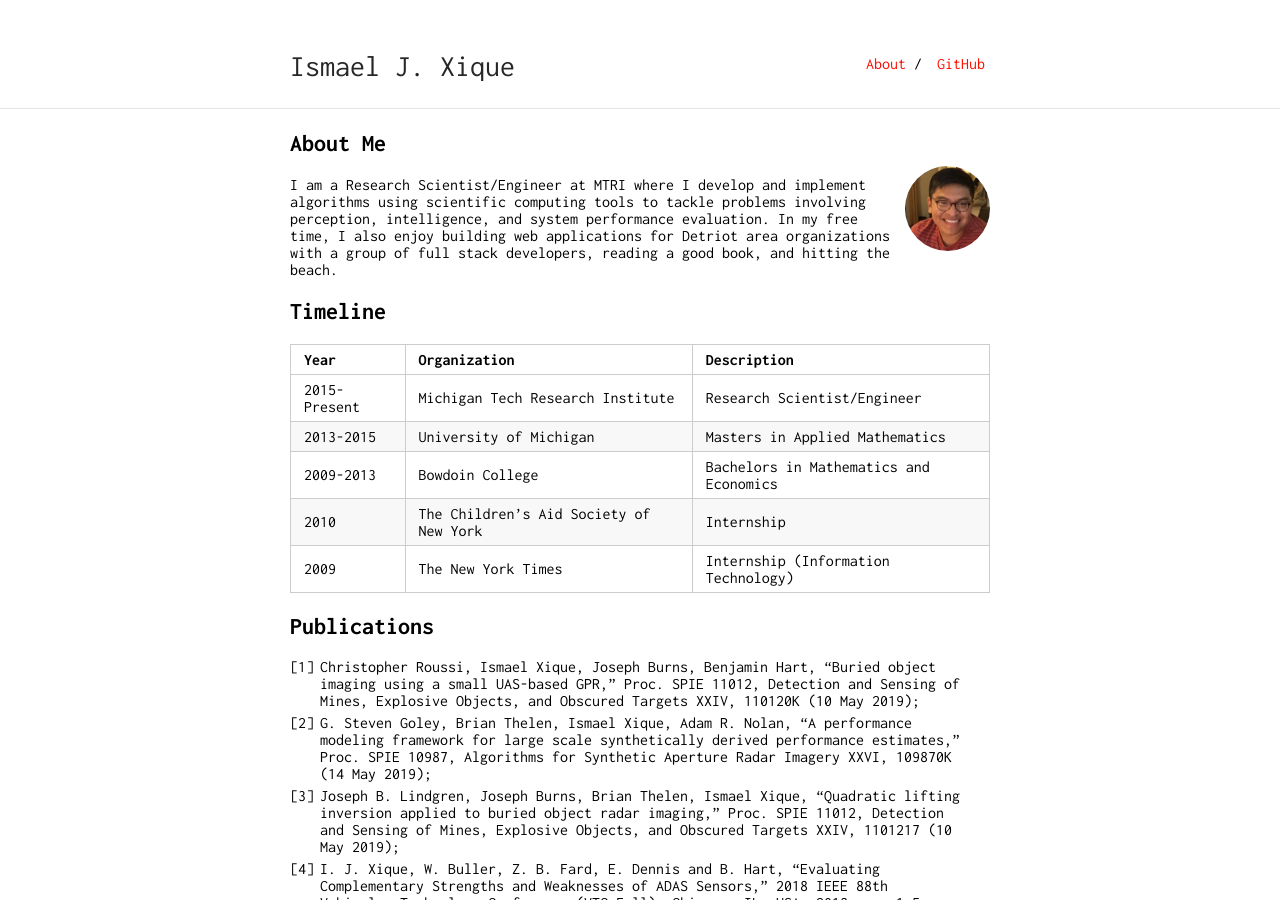
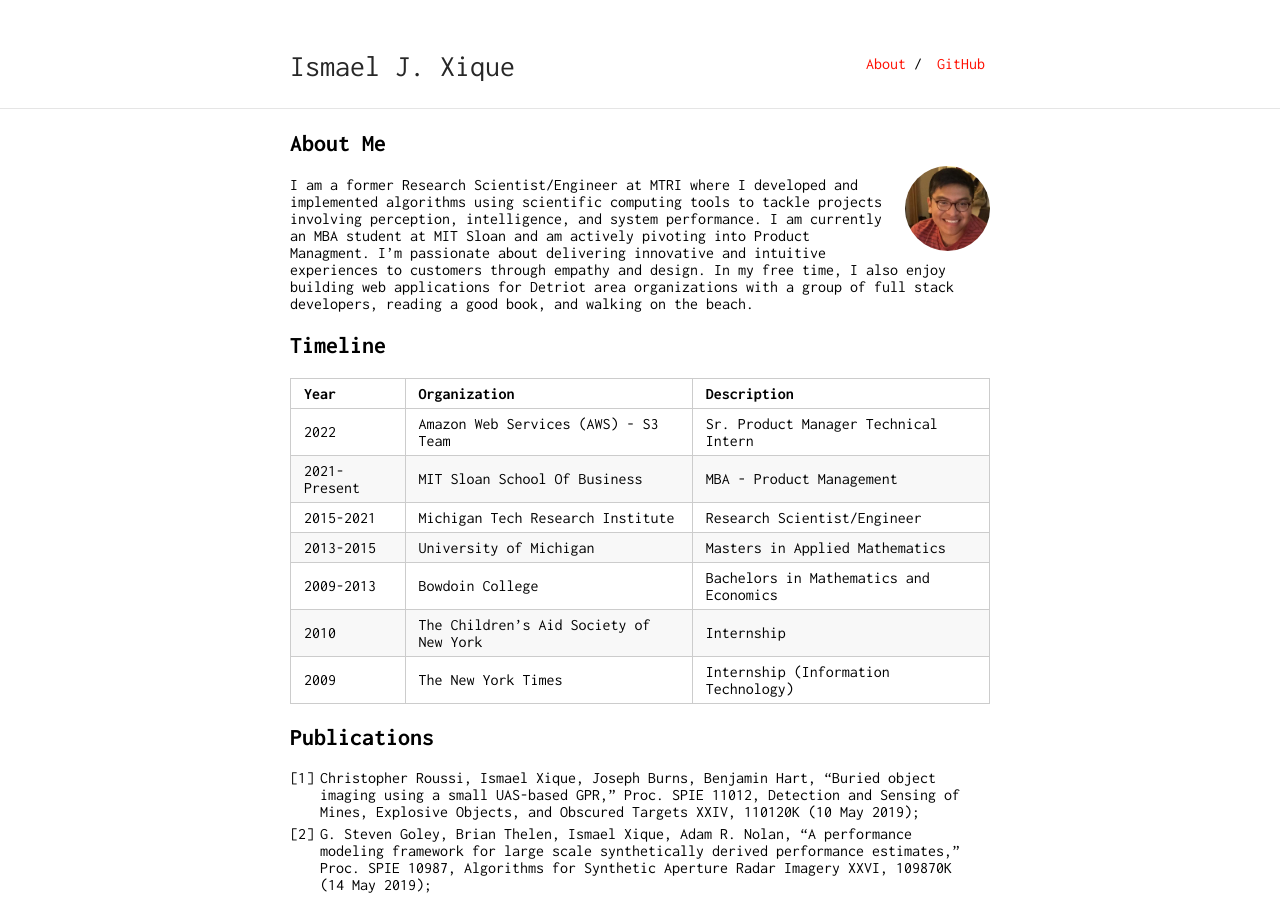
Before and after one commit to isjxique/isjxique.github.io, a Jekyll site: the page built from index.md, in a window 1280 px wide and 900 px high. Built offline with Jekyll 4.4.1, drawn with Linux system fonts in a browser that asks for light colours; our own code applies the rules of GitHub Pages for plain Markdown files.

Commit message:
update 2023

```diff
--- a/index.md
+++ b/index.md
@@ -6,13 +6,15 @@ layout: default
 
 <img class="profile-picture" src="profile_pic.jpeg">
 
-I am a Research Scientist/Engineer at MTRI where I develop and implement algorithms using scientific computing tools to tackle problems involving perception, intelligence, and system performance evaluation. In my free time, I also enjoy building web applications for Detriot area organizations with a group of full stack developers, reading a good book, and hitting the beach.
+I am a former Research Scientist/Engineer at MTRI where I developed and implemented algorithms using scientific computing tools to tackle projects involving perception, intelligence, and system performance. I am currently an MBA student at MIT Sloan and am actively pivoting into Product Managment. I'm passionate about delivering innovative and intuitive experiences to customers through empathy and design. In my free time, I also enjoy building web applications for Detriot area organizations with a group of full stack developers, reading a good book, and walking on the beach.
 
 ## Timeline
 
 | Year         | Organization                           | Description                            |
 | ------------ | -------------------------------------- | -------------------------------------- |
-| 2015-Present | Michigan Tech Research Institute       | Research Scientist/Engineer            |
+| 2022         | Amazon Web Services (AWS) - S3 Team    | Sr. Product Manager Technical Intern   |
+| 2021-Present | MIT Sloan School Of Business           | MBA - Product Management               |
+| 2015-2021    | Michigan Tech Research Institute       | Research Scientist/Engineer            |
 | 2013-2015    | University of Michigan                 | Masters in Applied Mathematics         |
 | 2009-2013    | Bowdoin College                        | Bachelors in Mathematics and Economics |
 | 2010         | The Children's Aid Society of New York | Internship                             |
```
